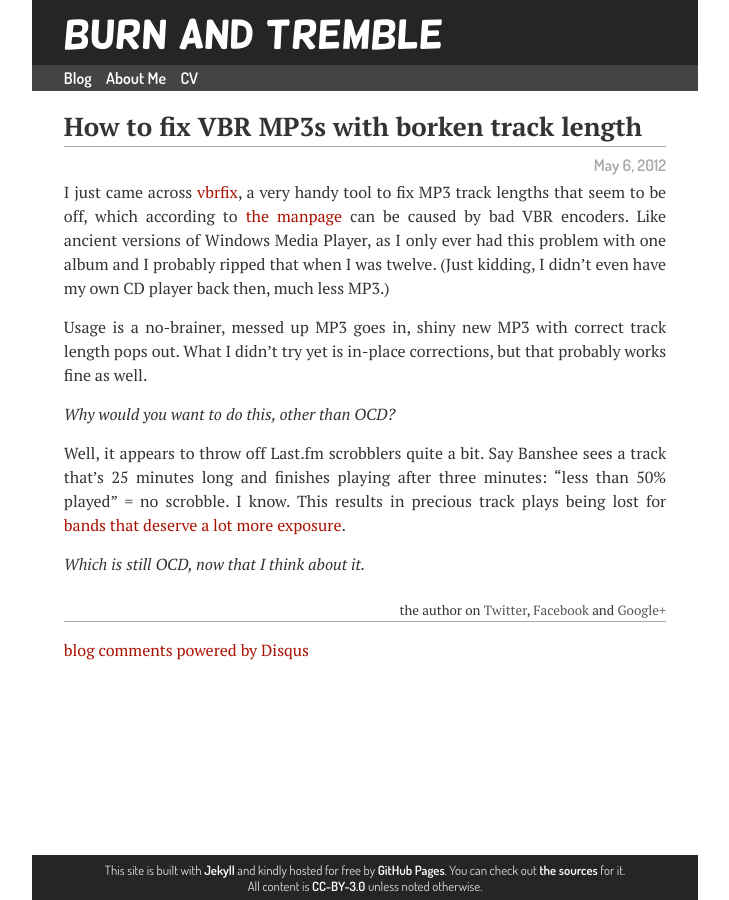
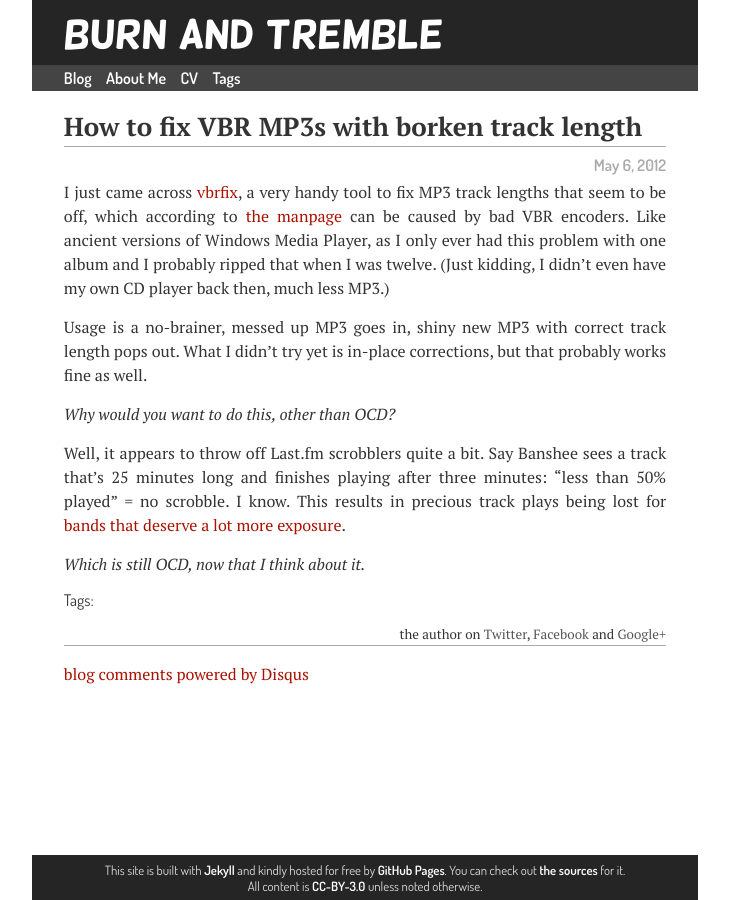
Before and after one commit to hermannloose/hermannloose.github.com, a Jekyll site: the page built from _posts/2012-05-06-fixing-vbr-mp3-files.md, in a window 1280 px wide. Shown: the whole page, without its empty margins (275-1004 px from the left). Built offline with Jekyll 4.4.1, drawn with Linux system fonts in a browser that asks for light colours; comment, search, counter and statistics services are not loaded.

Commit message:
Add tags page & tags at the end of each post.

```diff
--- a/_layouts/layout.html
+++ b/_layouts/layout.html
@@ -38,6 +38,7 @@
       <a href="/">Blog</a>
       <a href="/about.html">About Me</a>
       <a href="/cv.html">CV</a>
+      <a href="/tags.html">Tags</a>
     </nav>
     <div id="content">
       {{ content }}
--- a/_layouts/post.html
+++ b/_layouts/post.html
@@ -13,6 +13,13 @@
 
   <div id="post_content">
     {{ content }}
+  </div>
+
+  <div id="tags">
+    Tags:
+    {% for tag in page.tags %}
+      <a href="/tags.html#{{tag}}">{{ tag }}</a>
+    {% endfor %}
   </div>
 
   <footer id="author_info">
--- a/css/style.css
+++ b/css/style.css
@@ -114,6 +114,10 @@
 #content .highlight {
   margin: 0em;
   padding: 0.214em 0em 0.722em 0em;
+}
+
+#tags {
+  font-family: "Dosis", sans-serif;
 }
 
 #author_info {
```
Also changed, not shown: tags.html (added, +17 -0 lines).
